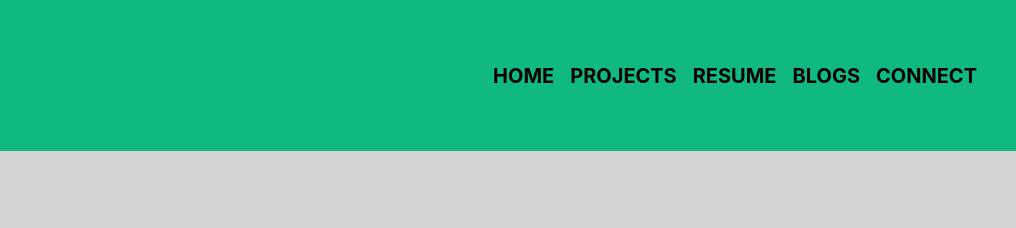
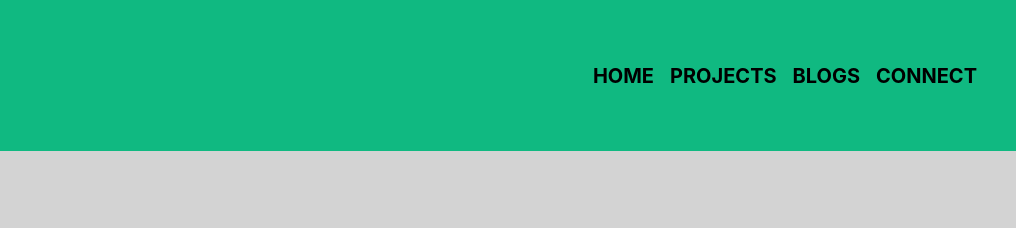
Before and after one commit to aasthasinha-19/My-Portfolio, a plain HTML site: page connect.html in a window 1280 px wide. Shown: the top 228 px of the page, 264-1280 px from the left. Drawn offline with nearby package versions, Linux system fonts and the light colour scheme.

Commit message:
Update connect.html

```diff
--- a/connect.html
+++ b/connect.html
@@ -25,7 +25,6 @@
         <ul class="navbar-nav">
             <li class="nav-item "><a class="nav-link" href="/index.html">HOME</a></li>
             <li class="nav-item"><a class="nav-link" href="/projects.html">PROJECTS</a></li>
-            <li class="nav-item"><a class="nav-link" href="/resume.html">RESUME</a></li>
             <li class="nav-item"><a class="nav-link" href="/blogs.html">BLOGS</a></li>
             <li class="nav-item"><a class="nav-link" href="/connect.html">CONNECT</a></li>
         </ul>
```
